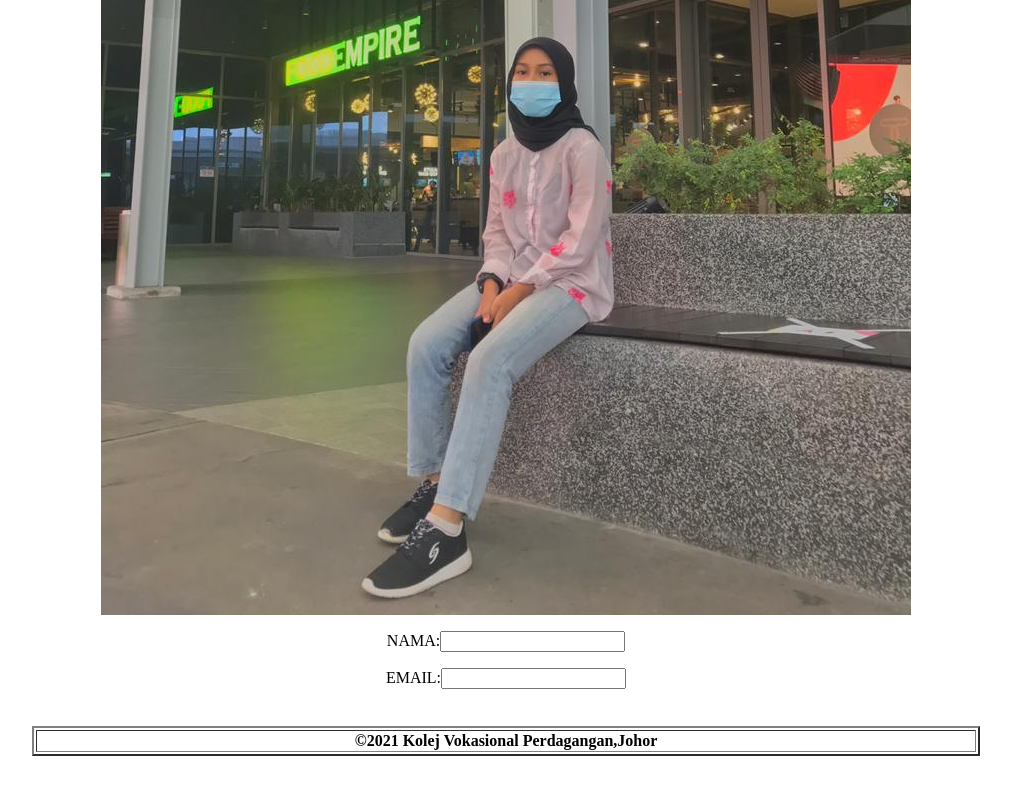
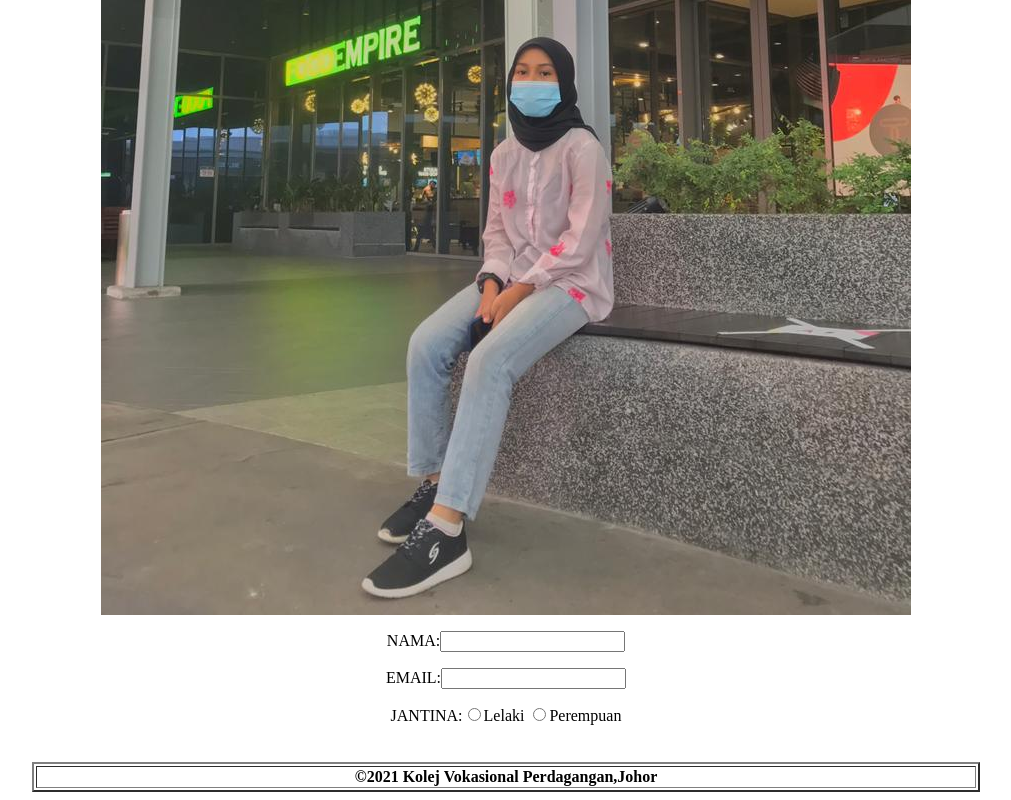
Before and after one commit to aliamaisarah/KPD1023-myfirstweb, a plain HTML site: page hubungisaya.html in a window 1280 px wide. Shown: the part 618-1418 px from the top of the page, without its empty margins (134-1145 px from the left). Before the commit the page ends 1382 px from the top, so only its background shows below. Drawn offline with Linux system fonts and the light colour scheme.

Commit message:
Update hubungisaya.html

```diff
--- a/hubungisaya.html
+++ b/hubungisaya.html
@@ -39,7 +39,7 @@
       <form>
        <p>NAMA:<input type="text" name="nama"></p>
        <p>EMAIL:<input type="email" name="email"></p>
-
+       <p>JANTINA:<input type="radio" name="jantina">Lelaki <input type="radio" name="jantina">Perempuan</p>
        </form>
      </td>
     </tr>
```
